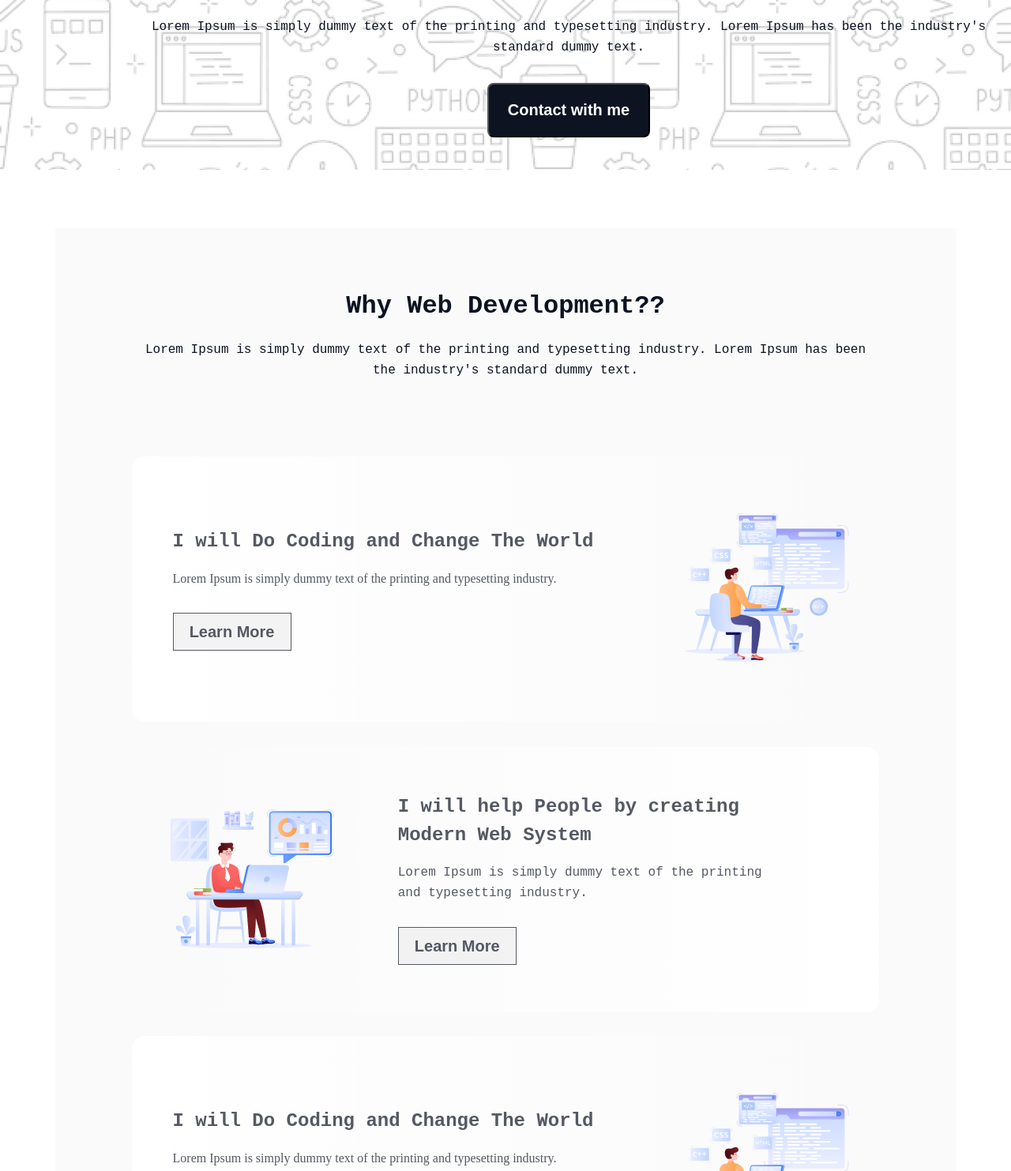
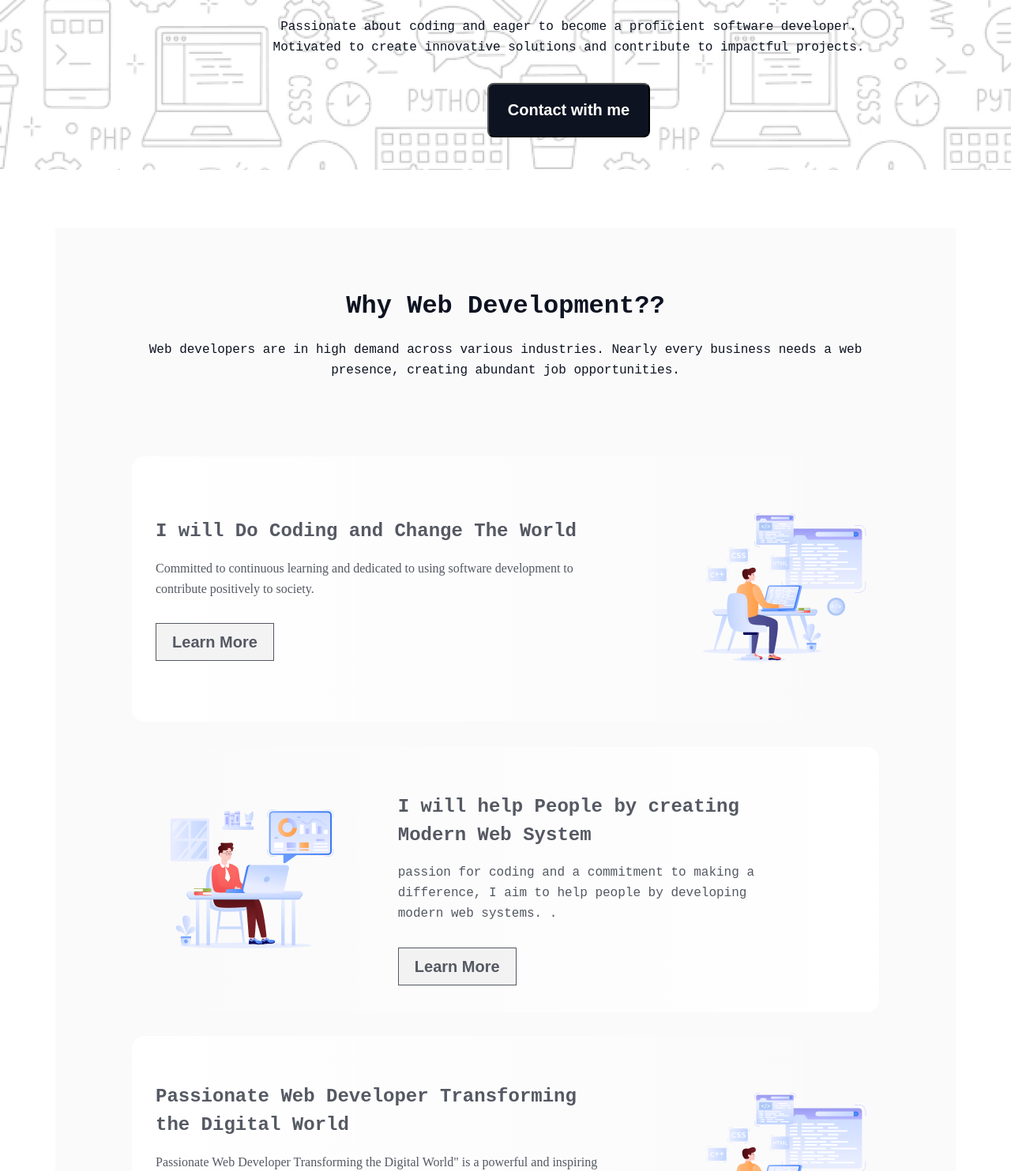
Before and after one commit to alshahriar99/first-assignment-project, a plain HTML site: page index.html in a window 1280 px wide. Shown: the part 437-1920 px from the top of the page at 79% size. Drawn offline with Linux system fonts and the light colour scheme; a web font is replaced by a local one.

Commit message:
compleat web project added

```diff
--- a/index.html
+++ b/index.html
@@ -16,12 +16,11 @@
           <img src="./image/banner.png" alt="" />
           <h1>"In the near future, I hope to become a Developer."</h1>
           <p>
-            Lorem Ipsum is simply dummy text of the printing and typesetting
-            industry. Lorem Ipsum has been the industry's <br />standard dummy
-            text.
+            Passionate about coding and eager to become a proficient software developer. <br />Motivated to create innovative solutions and contribute to impactful projects. <br />
+
           </p>
           <div class="banner-button">
-            <button>Contact with me</button>
+            <a href="#foot"><button>Contact with me</button></a>
           </div>
         </div>
       </section>
@@ -33,8 +32,7 @@
           <div class="top-heading">
             <h1>Why Web Development??</h1>
             <p>
-              Lorem Ipsum is simply dummy text of the printing and typesetting
-              industry. Lorem Ipsum has been the industry's standard dummy text.
+              Web developers are in high demand across various industries. Nearly every business needs a web presence, creating abundant job opportunities.
             </p>
           </div>
 
@@ -44,8 +42,7 @@
             <div class="second-section-left">
               <h1>I will Do Coding and Change The World</h1>
               <p>
-                Lorem Ipsum is simply dummy text of the printing and typesetting
-                industry.
+                Committed to continuous learning and dedicated to using software development to contribute positively to society.
               </p>
               <div>
                 <button>Learn More</button>
@@ -65,8 +62,7 @@
           <div class="WebSystem-section-right">
             <h1>I will help People by creating Modern Web System</h1>
             <p>
-              Lorem Ipsum is simply dummy text of the printing and typesetting
-              industry.
+              passion for coding and a commitment to making a difference, I aim to help people by developing modern web systems. .
             </p>
             <div>
               <button>Learn More</button>
@@ -77,10 +73,9 @@
 
         <div class="webDev-second-content">
           <div class="second-section-left">
-            <h1>I will Do Coding and Change The World</h1>
+            <h1>Passionate Web Developer Transforming the Digital World</h1>
             <p>
-              Lorem Ipsum is simply dummy text of the printing and typesetting
-              industry.
+              Passionate Web Developer Transforming the Digital World" is a powerful and inspiring title that reflects your mission and dedication
             </p>
             <div>
               <button>Learn More</button>
@@ -98,8 +93,7 @@
         <div class="Inspiration-content">
           <h1>My Inspiration</h1>
           <p>
-            Lorem Ipsum is simply dummy text of the printing and typesetting
-            industry. Lorem Ipsum has been the industry's standard dummy text.
+            Programming Hero is an innovative organization dedicated to making coding education accessible, engaging, and impactful. With a mission to empower aspiring developers, Programming Hero offers a unique and interactive learning experience that simplifies complex programming concepts and makes learning to code fun and enjoyable.Inspired by Programming Hero's commitment to quality education and their ability to demystify web development, I embarked on my journey to become a web developer.
           </p>
         </div>
         <div class="Inspiration-video-content">
@@ -123,8 +117,7 @@
         <div class="CurrentTarget-content-title">
           <h1>My Current Target</h1>
           <p>
-            Lorem Ipsum is simply dummy text of the printing and typesetting
-            industry. Lorem Ipsum has been the industry's standard dummy text.
+            Focused on mastering the foundational technologies of web development: HTML, CSS, and JavaScript. These essential skills will enable me to create structured, visually appealing, and interactive websites.
           </p>
         </div>
 
@@ -132,7 +125,7 @@
           <div class="CurrentTarget-box1">
             <img src="./image/html.png" alt="" />
             <h2>HTML</h2>
-            <h5>Lorem Ipsum is simply dummy text of the printing.</h5>
+            <h5>HTML It's the standard language used by web browsers pages on the World Wide Web.</h5>
             <button>Learn More</button>
           </div>
 
@@ -140,7 +133,7 @@
             <div class="CurrentTarget-box1">
               <img src="./image/css.png" alt="" />
               <h2>CSS</h2>
-              <h5>Lorem Ipsum is simply dummy text of the printing.</h5>
+              <h5>CSS  style sheet language used for describing of a document written in HTML</h5>
               <button>Learn More</button>
             </div>
           </div>
@@ -149,7 +142,7 @@
             <div class="CurrentTarget-box1">
               <img src="./image/js.png" alt="" />
               <h2>JavaScript</h2>
-              <h5>Lorem Ipsum is simply dummy text of the printing.</h5>
+              <h5>IT can update and change both HTML CSS JavaScript can calculate,and validate data.</h5>
               <button>Learn More</button>
             </div>
           </div>
@@ -162,8 +155,7 @@
         <div class="support-section-content">
           <h1>I need Support</h1>
           <p>
-            Lorem Ipsum is simply dummy text of the printing and typesetting
-            industry.
+            Creating dynamic and user-friendly web solutions with afocus on efficiency,<br>  accessibility, and modern design principles."
           </p>
 
           <label for="">
@@ -180,7 +172,7 @@
       <!-- support-section-end -->
     </main>
 
-    <footer>
+    <footer id="foot">
       <section class="footer-section-container">
         <div class="foot-section-contain">
           <h4>An Open Commitment by Shahriar Mubin</h4>
```
